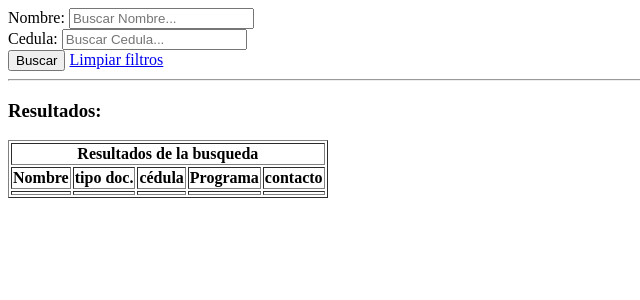
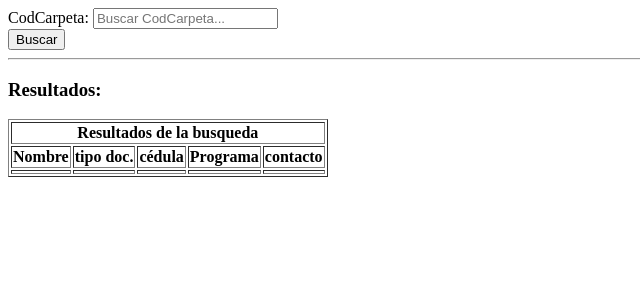
Before and after one commit to MASATNAFEL/UAN, a Django app: page /estudiantes/consultar/ in a window 1280 px wide. Shown: the top 300 px of the page, without its empty margins (0-640 px from the left). Run offline with Django 5.2, Linux system fonts and the light colour scheme; data comes from the database, SQL or seed files in the repository; lists and menus that the app fills with data are empty.

Commit message:
Actualización y corrección de errores
revisión, corrección y pruebas de implementación

```diff
--- a/estudiantes/models.py
+++ b/estudiantes/models.py
@@ -6,7 +6,6 @@ class Estudiante(models.Model):
 	tipocc=models.CharField(max_length=20)
 	rdoc = models.BooleanField(default=False)
 	programa=models.CharField(max_length=30)
-	codcarpeta=models.CharField(max_length=15)
 	contacto=models.CharField(max_length=15)
 	email=models.EmailField(blank=True, null=True)
 	fecha_registro = models.DateTimeField(auto_now_add=True)
@@ -28,7 +27,8 @@ class Estudiante(models.Model):
             if field.name not in ocultar
         ]
 class Carpeta(models.Model):
-	codcarpeta=models.IntegerField(default=0,primary_key=True)
+	codcarpeta=models.IntegerField(primary_key=True)
+	estudiante=models.ForeignKey(Estudiante, on_delete=models.PROTECT,related_name="carpetas")
 	year_start = models.CharField(max_length=4)
 	year_end = models.CharField(max_length=4, blank=True, null=True)
 	notas = models.BooleanField(default=False)
--- a/estudiantes/templates/estudiantes/buscar.html
+++ b/estudiantes/templates/estudiantes/buscar.html
@@ -7,16 +7,36 @@
 </head>
 <body>
 <form action="" method="GET">
-<div>
+
+    <div {% if tipo != "buscar" %}hidden{% endif %}>
         <label for="n">Nombre:</label>
-<input type="text" name="n" id="n" placeholder="Buscar Nombre..." value="{{ consulta_nombre}}">
+        <input type="text"
+               name="n"
+               id="n"
+               placeholder="Buscar Nombre..."
+               value="{{ consulta_nombre }}">
     </div>
-<div>
+
+    <div {% if tipo != "buscar" %}hidden{% endif %}>
         <label for="c">Cedula:</label>
-<input type="text" name="c" id="c" placeholder="Buscar Cedula..." value="{{ consulta_cedula}}">
+        <input type="text"
+               name="c"
+               id="c"
+               placeholder="Buscar Cedula..."
+               value="{{ consulta_cedula }}">
     </div>
+
+    <div {% if tipo != "consultar" %}hidden{% endif %}>
+        <label for="codcarpeta">CodCarpeta:</label>
+        <input type="text"
+               name="codcarpeta"
+               id="codcarpeta"
+               placeholder="Buscar CodCarpeta..."
+               value="{{ consulta_codcarpeta }}">
+    </div>
+
     <button type="submit">Buscar</button>
-<a href="{% url 'buscar' %}">Limpiar filtros</a>
+
 </form>
 <hr>
 <h3>Resultados:</h3>
--- a/estudiantes/templates/estudiantes/informacion.html
+++ b/estudiantes/templates/estudiantes/informacion.html
@@ -3,7 +3,7 @@
 <head>
     <meta charset="UTF-8">
     <meta name="viewport" content="width=device-width, initial-scale=1.0">
-    <title>informacion estudiante</title>
+    <title>informacion</title>
 </head>
 <body>
   <h1>informacion estudiante</h1>
--- a/estudiantes/views.py
+++ b/estudiantes/views.py
@@ -32,7 +32,7 @@ def editar(request,cedula_ciudadania):
 
 def modificar(request,codcarpeta):
     print(request.method)
-    carpeta = get_object_or_404(carpeta, pk=codcarpeta)
+    carpeta = get_object_or_404(Carpeta, pk=codcarpeta)
 
     if request.method =='POST' :
         form = FormularioCarpeta(request.POST, instance=carpeta)
@@ -54,7 +54,7 @@ def buscar(request):
     if consulta_cedula:
         resultado=resultado.filter(Q(cedula_ciudadania=consulta_cedula))
 
-    context={"consulta_nombre":consulta_nombre,"consulta_cedula":consulta_cedula,"resultado":resultado}
+    context={"consulta_nombre":consulta_nombre,"consulta_cedula":consulta_cedula,"resultado":resultado,"tipo":"buscar"}
     return render(request,"estudiantes/buscar.html",context)
 
 def consultar(request):
@@ -62,9 +62,9 @@ def consultar(request):
     resultado=Carpeta.objects.order_by("codcarpeta")
 
     if consulta_codcarpeta:
-        resultado=resultado.filter(Q(nombre__icontains=consulta_codcarpeta))
+        resultado=resultado.filter(Q(codcarpeta__icontains=consulta_codcarpeta))
 
-    context={"consulta_codcarpeta":consulta_codcarpeta,"resultado":resultado}
+    context={"consulta_codcarpeta":consulta_codcarpeta,"resultado":resultado,"tipo":"consultar"}
     return render(request,"estudiantes/buscar.html",context)
 
 def addestudiante(request):
```
Also changed, not shown: db.sqlite3, estudiantes/migrations/0004_remove_estudiante_codcarpeta_carpeta_estudiante_and_more.py (added). Lines whose indentation alone changed are shown as unchanged.
